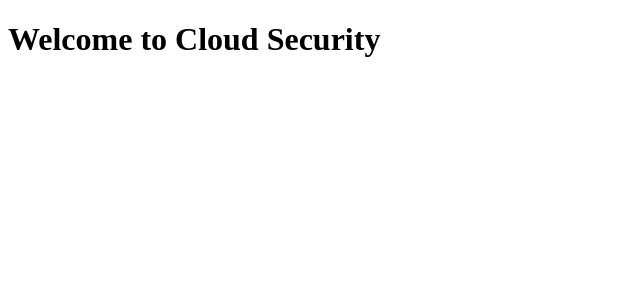
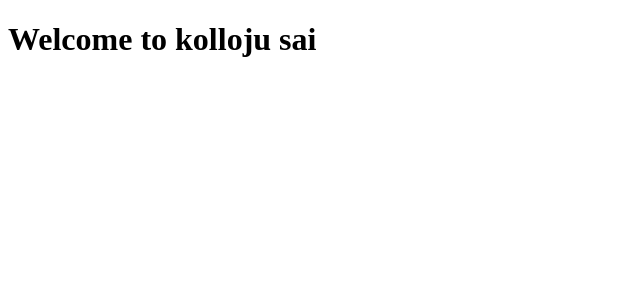
Before and after one commit to Sai-kolloju/cloud-security, a React (Create React App) app: page / in a window 1280 px wide. Shown: the top 300 px of the page, without its empty margins (0-640 px from the left). Built offline with nearby package versions, Linux system fonts and the light colour scheme.

Commit message:
Update App.js

```diff
--- a/src/App.js
+++ b/src/App.js
@@ -3,7 +3,7 @@ import React from 'react';
 function App() {
   return (
     <div>
-      <h1>Welcome to Cloud Security</h1>
+      <h1>Welcome to kolloju sai</h1>
     </div>
   );
 }
```
